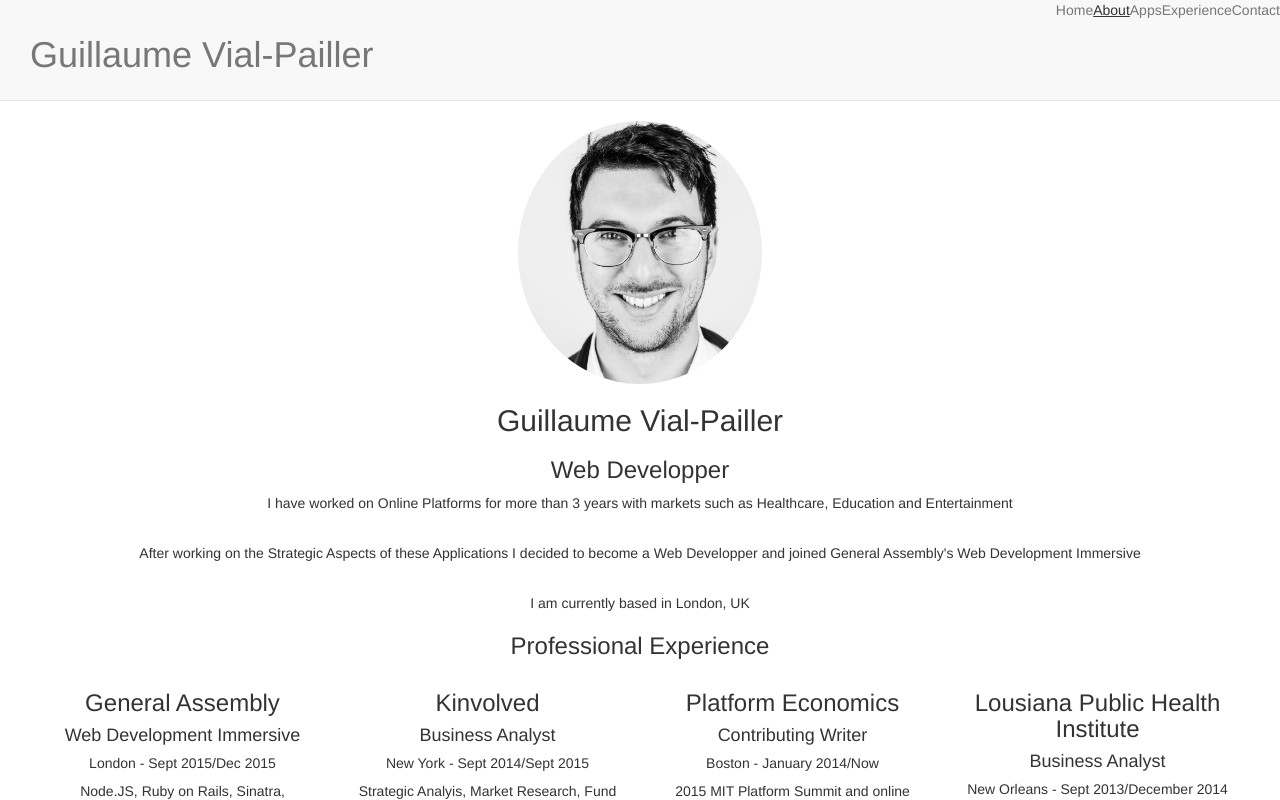
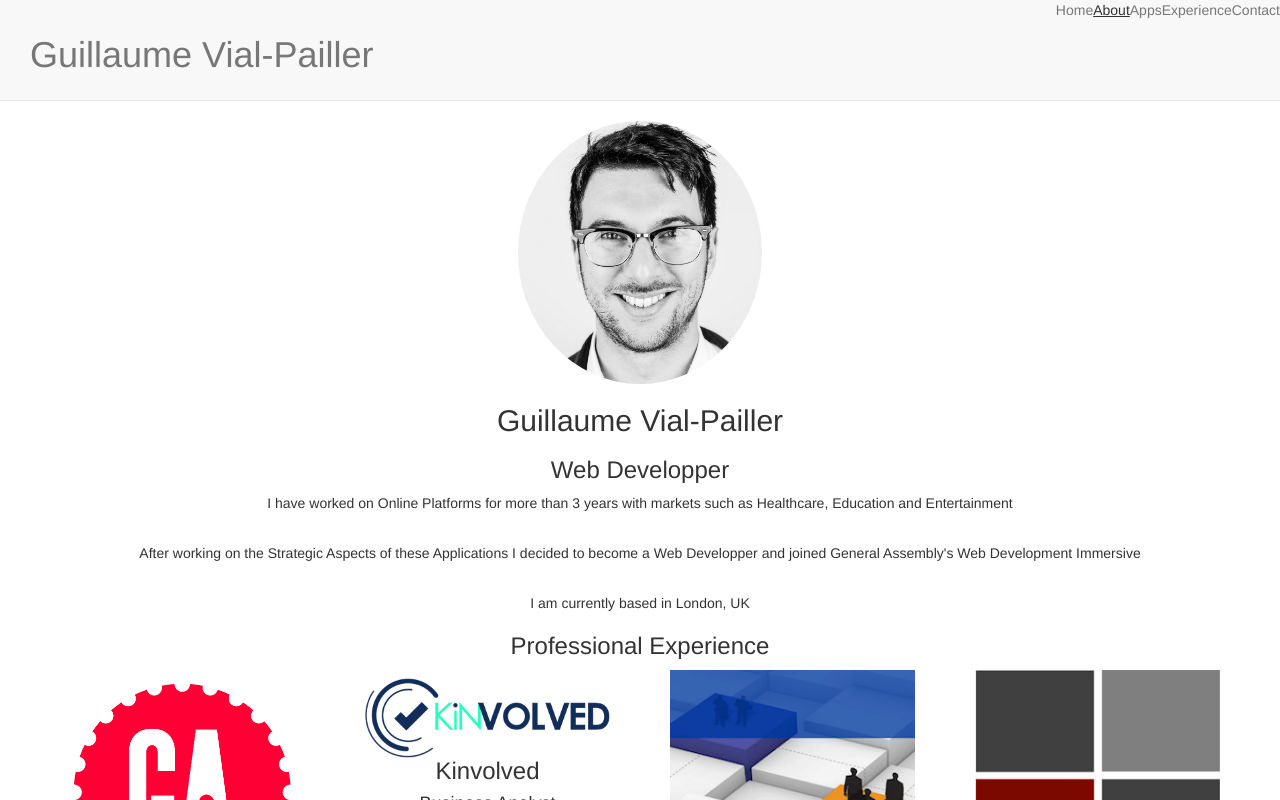
Before and after one commit to gvialpai/gvialpai.github.io, a plain HTML site: page index.html in a window 1280 px wide. Both pictures are taken after a click on the link "About". Shown: the top 800 px of the page. Drawn offline with nearby package versions, Linux system fonts and the light colour scheme.

Commit message:
Adding Logos

```diff
--- a/css/style.css
+++ b/css/style.css
@@ -24,3 +24,7 @@ li{
 #about{
   text-align: center;
 }
+
+.logo-in-container{
+  width: 100%
+}
--- a/index.html
+++ b/index.html
@@ -45,6 +45,10 @@
             <h3>Professional Experience</h3>
             <ul class="col-lg-3">
               <li id="general-assembly">
+              <div class="logo-container col-lg-12">
+                <img id="ga-logo" class="logo-in-container" src="pictures/XP/ga-logo.png">
+              </div>
+
                 <h3>General Assembly</h3>
                 <h4>Web Development Immersive</h4>
                 <h5>London - Sept 2015/Dec 2015</h5>
@@ -54,6 +58,9 @@
 
             <ul class="col-lg-3">
               <li id="kinvolved">
+                <div class="logo-container col-lg-12">
+                  <img id="kinvolved-logo" class="logo-in-container" src="pictures/XP/kinvolved.png">
+                </div>
                 <h3>Kinvolved</h3>
                 <h4>Business Analyst</h4>
                 <h5>New York - Sept 2014/Sept 2015</h5>
@@ -63,6 +70,10 @@
 
             <ul class="col-lg-3">
               <li id="platform-economics">
+              <div class="logo-container col-lg-12">
+                <img id="platform-logo" class="logo-in-container" src="pictures/XP/platform.jpg">
+              </div>
+
                 <h3>Platform Economics</h3>
                 <h4>Contributing Writer</h4>
                 <h5>Boston - January 2014/Now</h5>
@@ -71,6 +82,9 @@
             </ul>
             <ul class="right col-lg-3">
             <li id="LPHI">
+            <div class="logo-container col-lg-12">
+              <img id="lphi-logo" class="logo-in-container" src="pictures/XP/lphi.png">
+            </div>
               <h3>Lousiana Public Health Institute</h3>
               <h4>Business Analyst</h4>
               <h5>New Orleans - Sept 2013/December 2014</h5>
```
Also changed, not shown: pictures/XP/ga-logo.png (added), pictures/XP/kinvolved.png (added), pictures/XP/lphi.png (added), pictures/XP/platform.jpg (added).
